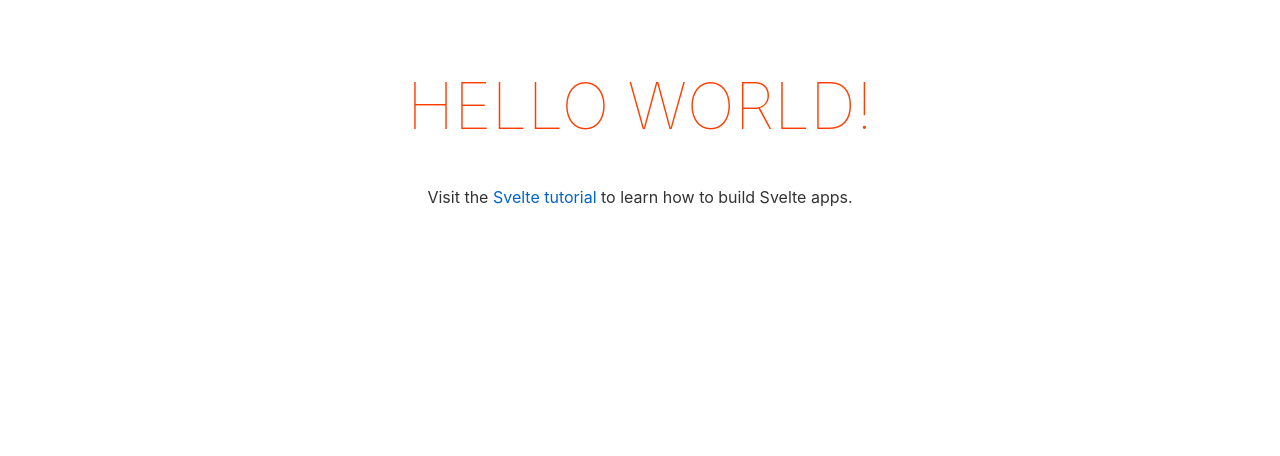
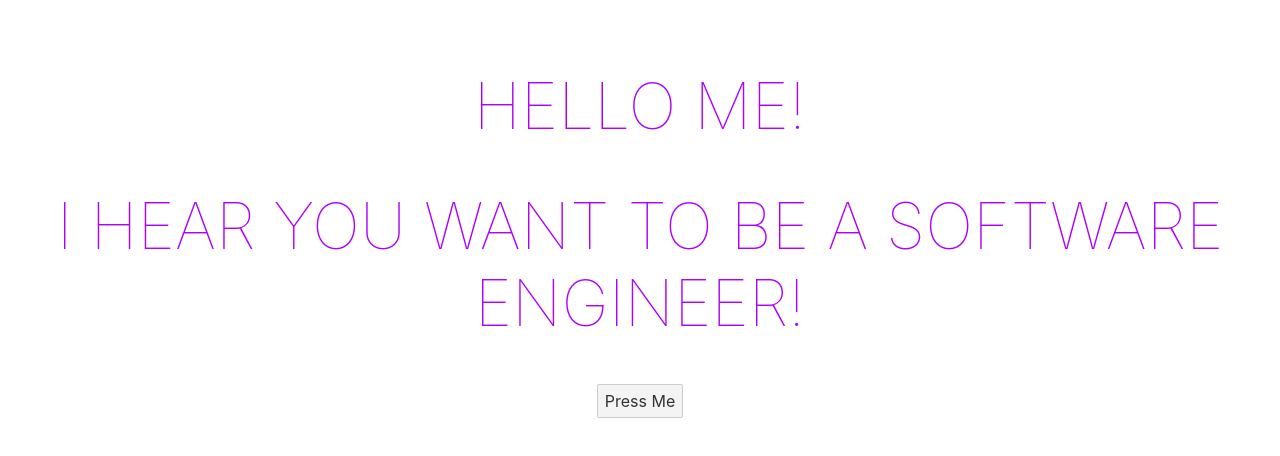
Before and after one commit to ringkun/RingPortal, a Svelte app: page / in a window 1280 px wide. Shown: the top 456 px of the page. Built offline with nearby package versions, Linux system fonts and the light colour scheme.

Commit message:
Working code

```diff
--- a/public/index.html
+++ b/public/index.html
@@ -1,10 +1,11 @@
 <!DOCTYPE html>
 <html lang="en">
+
 <head>
     <meta charset='utf-8'>
     <meta name='viewport' content='width=device-width,initial-scale=1'>
 
-	<title>Svelte app</title>
+    <title>William's Portfolio</title>
 
     <link rel='icon' type='image/png' href='/favicon.png'>
     <link rel='stylesheet' href='/global.css'>
@@ -15,4 +16,5 @@
 
 <body>
 </body>
+
 </html>
--- a/src/App.svelte
+++ b/src/App.svelte
@@ -1,10 +1,19 @@
 <script>
 	export let name;
+	export let job;
+	var count = 0;
+	const jobs = ["Software Engineer","Full Stack", "Developer", "Modeler"];
+	const clickMe = () => {
+		count = (count+1)%jobs.length;
+		job = jobs[count];
+
+	}
 </script>
 
 <main>
 	<h1>Hello {name}!</h1>
-	<p>Visit the <a href="https://svelte.dev/tutorial">Svelte tutorial</a> to learn how to build Svelte apps.</p>
+	<h1>I hear you want to be a {job}!</h1>
+	<button on:click={clickMe}>Press Me</button>
 </main>
 
 <style>
@@ -16,7 +25,7 @@
 	}
 
 	h1 {
-		color: #ff3e00;
+		color: #ae00ff;
 		text-transform: uppercase;
 		font-size: 4em;
 		font-weight: 100;
--- /dev/null
+++ b/src/Docket.svelte
@@ -0,0 +1,5 @@
+<main>
+    <a>Work hard</a>
+    <a>play hard</a>
+
+</main>
--- a/src/main.js
+++ b/src/main.js
@@ -1,10 +1,18 @@
 import App from './App.svelte';
 
 const app = new App({
-	target: document.body,
-	props: {
-		name: 'world'
-	}
+    target: document.body,
+    props: {
+        name: 'Me',
+        job: 'Software Engineer'
+    }
+});
+const Docket = new Docket({
+    target: document.body,
+    props: {
+        hello: 'no'
+    }
 });
 
 export default app;
+// export Docket;
```
Lines whose indentation alone changed are shown as unchanged.
